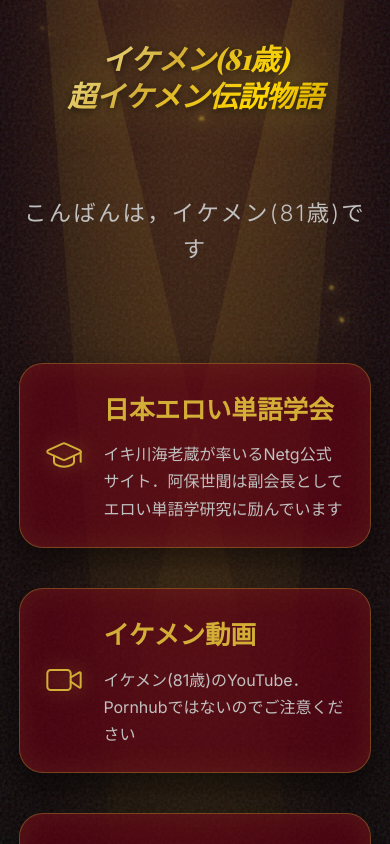
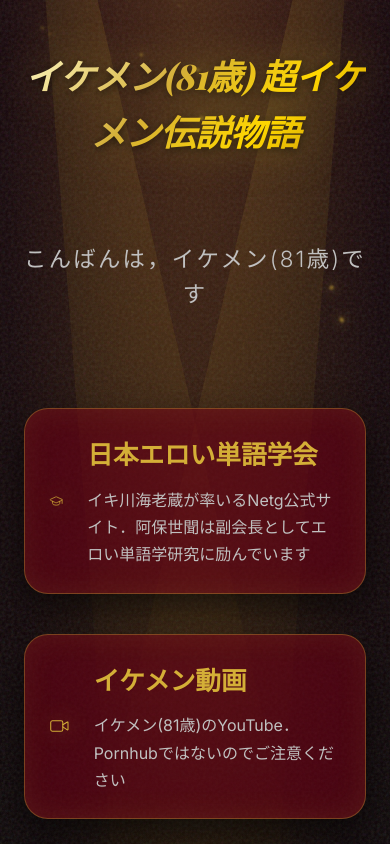
Before and after one commit to Ikemen81/Ikemen81, a React (Vite) app: page / in a window 390 px wide. Shown: the top 844 px of the page. Built offline with nearby package versions, Linux system fonts and the light colour scheme; a web font is replaced by a local one.

Commit message:
Revert "fix: モバイルでのアイコンのスケーリング問題とタイトルの不自然な改行を修正"
This reverts commit 3dfd643145501c5644f3e318a41f0e7281f82525.

```diff
--- a/src/App.css
+++ b/src/App.css
@@ -25,8 +25,6 @@
   -webkit-text-fill-color: transparent;
   margin: 0;
   filter: drop-shadow(0 0 20px rgba(212, 175, 55, 0.5)) drop-shadow(0 2px 4px rgba(0, 0, 0, 0.8));
-  word-break: keep-all;
-  overflow-wrap: break-word;
 }
 
 .hero {
@@ -147,7 +145,6 @@
   display: flex;
   align-items: center;
   justify-content: center;
-  flex-shrink: 0;
   color: var(--gold-accent);
   filter: drop-shadow(0 0 10px rgba(212, 175, 55, 0.5));
   transition: var(--transition);
@@ -196,12 +193,11 @@
 
 @media (max-width: 600px) {
   .container {
-    padding: 2.5rem 1.2rem;
+    padding: 3rem 1.5rem;
   }
 
   .title {
-    font-size: 1.8rem;
-    line-height: 1.3;
+    font-size: 2.2rem;
   }
 
   .link-card {
@@ -209,7 +205,7 @@
   }
 
   .link-card-inner {
-    gap: 1.2rem;
+    gap: 1.5rem;
   }
 
   .card-icon {
```
